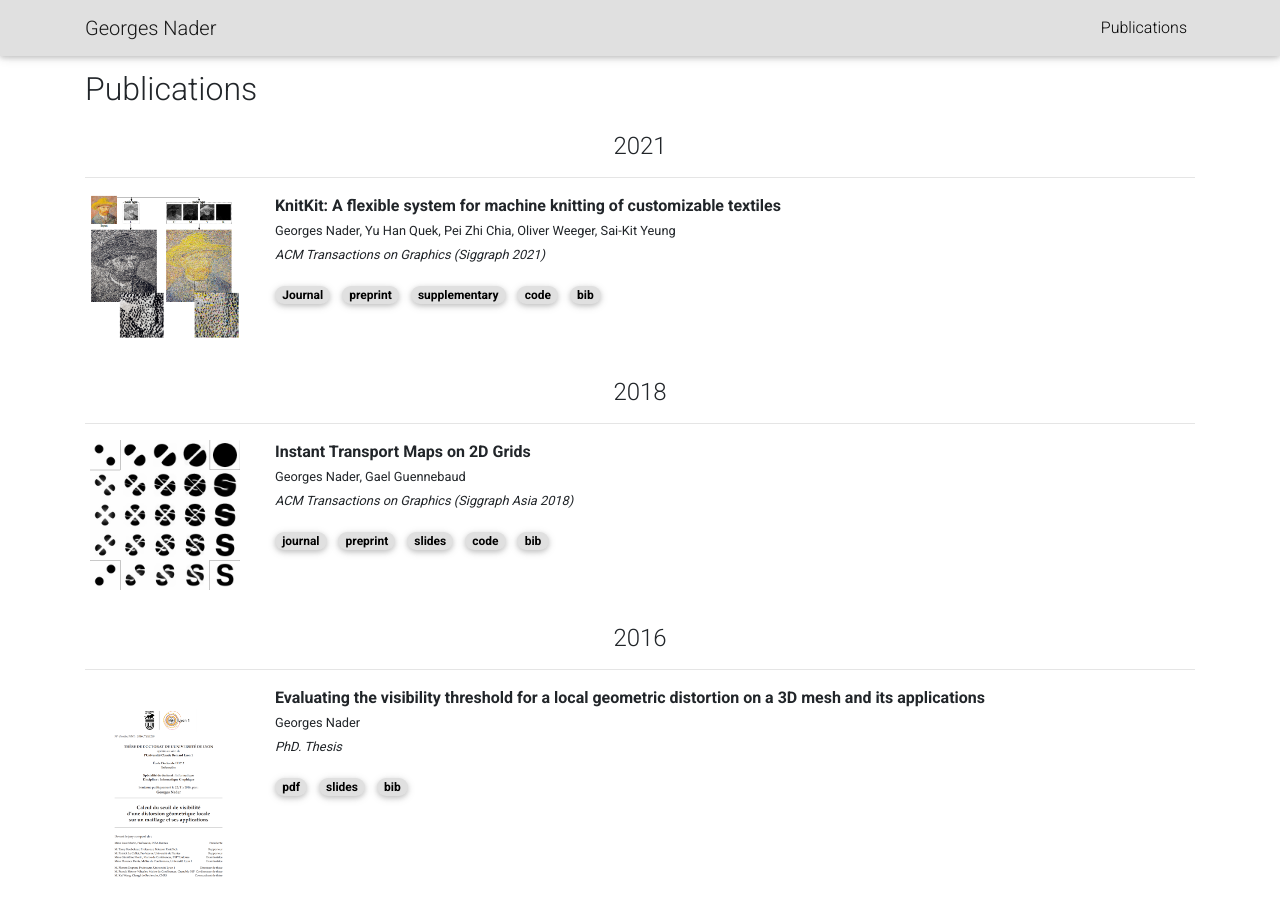
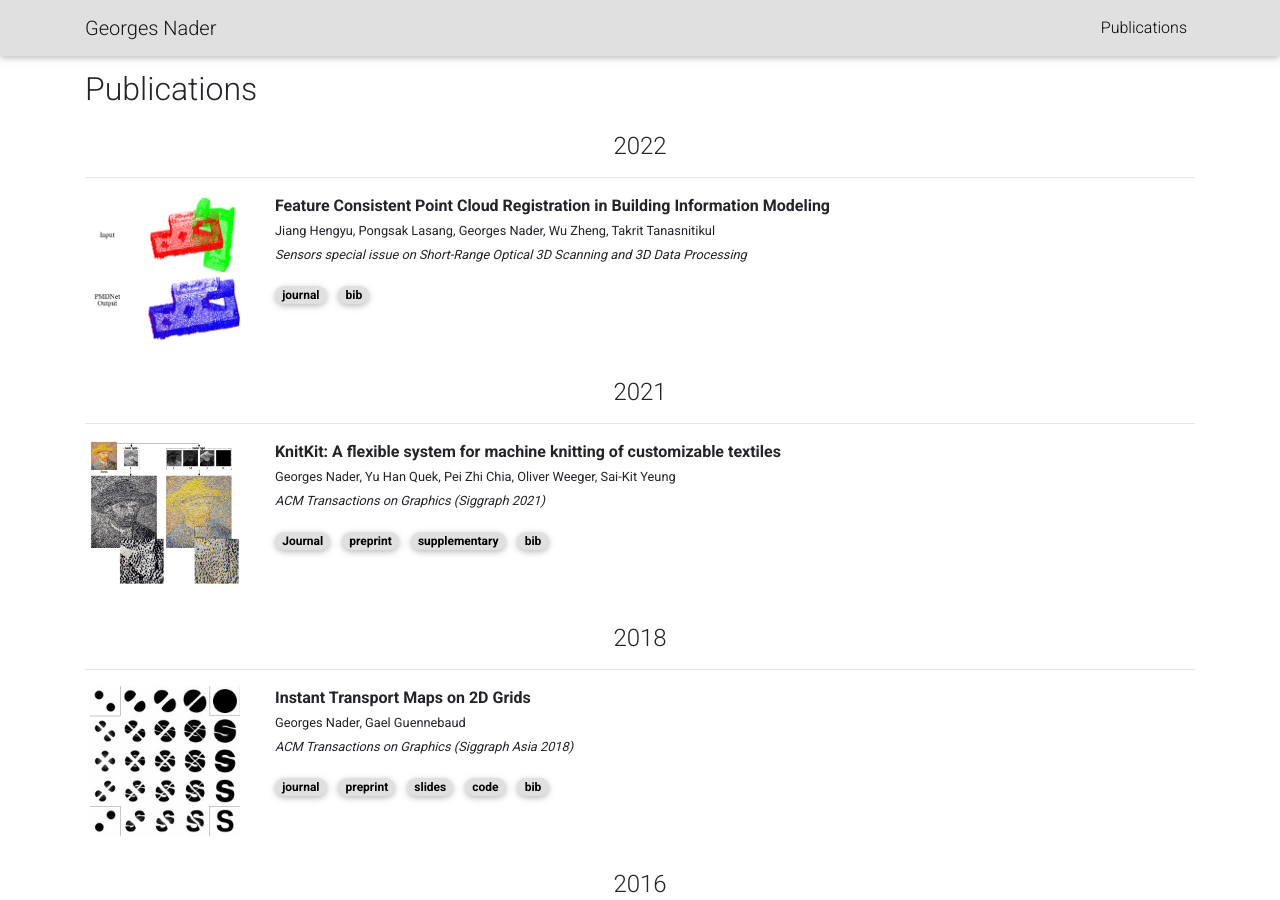
Before and after one commit to gnader/gnader.github.io, a Jekyll site: the page built from _pages/publications.html, in a window 1280 px wide and 900 px high. Built offline with Jekyll 4.4.1, drawn with Linux system fonts in a browser that asks for light colours; nearby versions of some CDN libraries; a style sheet for code colours, icons or effects is not loaded.

Commit message:
updated publications : added 2022 pointcloud resigration paper

```diff
--- a/_includes/pubItem.html
+++ b/_includes/pubItem.html
@@ -15,7 +15,7 @@
       </div>
       <div class="col-12">
         <small>
-          <em>{{ pub.journal }} {% if pub.conference %}({{pub.conference}} {{pub.year}}) {% endif %}</em>
+          <em>{{ pub.journal }} {% if pub.special_issue %} special issue on {{pub.special_issue}} {% endif %} {% if pub.conference %}({{pub.conference}} {{pub.year}}) {% endif %}</em>
           {%- if pub.award -%} &nbsp;&nbsp;&nbsp;<span class="badge badge-secondary">{{pub.award}}</span>{%- endif -%}
         </small>
       </div>
--- a/_layouts/paper.html
+++ b/_layouts/paper.html
@@ -40,7 +40,7 @@ layout: default
         {%- endfor -%}
       </div>
       <div class="mt-2 text-center">
-        {{page.journal}} {% if page.conference %}({{page.conference}} {{page.year}}) {% endif %}
+        {{page.journal}} {% if page.special_issue %} special issue on {{page.special_issue}} {% endif %} {% if page.conference %}({{page.conference}} {{page.year}}) {% endif %}
       </div>
       {%- if page.award -%}
         <div class="text-center"><span class="badge badge-secondary">{{page.award}}</span></div>
--- a/_pages/publications.html
+++ b/_pages/publications.html
@@ -4,7 +4,7 @@ layout: default
 
 <div class="container h-100">
   <div class=""><h2 class="my-0">Publications</h2></div>
-  {%- for _year_ in (2014..2021) reversed -%}
+  {%- for _year_ in (2014..2022) reversed -%}
     {%- assign pubs = site.publications | where_exp: "pub", "pub.year == _year_" | sort: "year" | reverse -%}
     {%- if pubs.size > 0 -%}
         <div class="mt-4 py-0 text-center"><h4 class="py-0">{{_year_}}</h4></div>
--- a/_publications/2022_pointcloud-registration.md
+++ b/_publications/2022_pointcloud-registration.md
@@ -1,3 +1,30 @@
+---
+layout: paper
+
+year: 2022
+
+title: "Feature Consistent Point Cloud Registration in Building Information Modeling"
+authors:
+ - [Jiang Hengyu, [0]]
+ - [Pongsak Lasang, [1]]
+ - [Georges Nader, [1]]
+ - [Wu Zheng, [1]]
+ - [Takrit Tanasnitikul, [1]]
+
+affiliations:
+ - School of Computer Science and Engineering, Nanjing University of Science and Technology
+ - Panasonic R&D Center Singapore
+
+journal: Sensors
+special_issue:  Short-Range Optical 3D Scanning and 3D Data Processing
+
+links:
+  journal: https://www.mdpi.com/1424-8220/22/24/9694
+  bib: https://gnader.github.io/assets/img/pub/[bib]_2022_pointcloud_registration.bib
+
+caption: >
+  Qualitative results of the PMDNet on density-uniform clean BIM data. src, ref, and pred clouds are colored green, red, and blue, respectively.
+---
 #### Abstract
 
 Point Cloud Registration contributes a lot to measuring, monitoring, and simulating in building information modeling (BIM). In BIM applications, the robustness and generalization of point cloud features are particularly important due to the huge differences in sampling environments. We notice two possible factors that may lead to poor generalization, the normal ambiguity of boundaries on hard edges leading to less accuracy in transformation; and the fact that existing methods focus on spatial transformation accuracy, leaving the advantages of feature matching unaddressed. In this work, we propose a boundary-encouraging local frame reference, the PyramidFeature(PMD), consisting of point-level, line-level, and mesh-level information to extract a more generalizing and continuous point cloud feature to encourage the knowledge of boundaries to overcome the normal ambiguity. Furthermore, instead of registration guided by spatial transformation accuracy alone, we suggest another supervision to extract consistent hybrid features. A large number of experiments have demonstrated the superiority of our PyramidNet (PMDNet), especially when the training (ModelNet40) and testing (BIM) sets are very different, PMDNet still achieves very high scalability.
```
Also changed, not shown: _publications/2021_knitkit.md (+1 -1 lines), assets/img/pub/2022_pointcloud-registration_teaser.png (added), assets/img/pub/2022_pointcloud-registration_thumb.png (added), assets/img/pub/2022_pointcloud-registration_thumb_.png (added).
